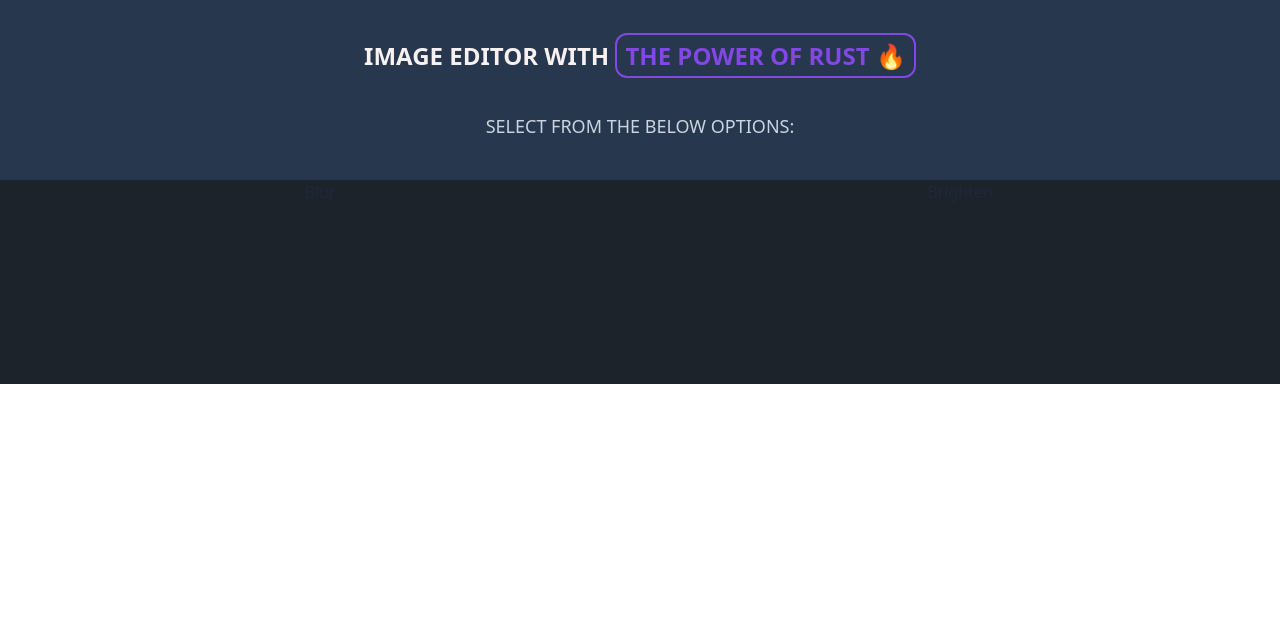
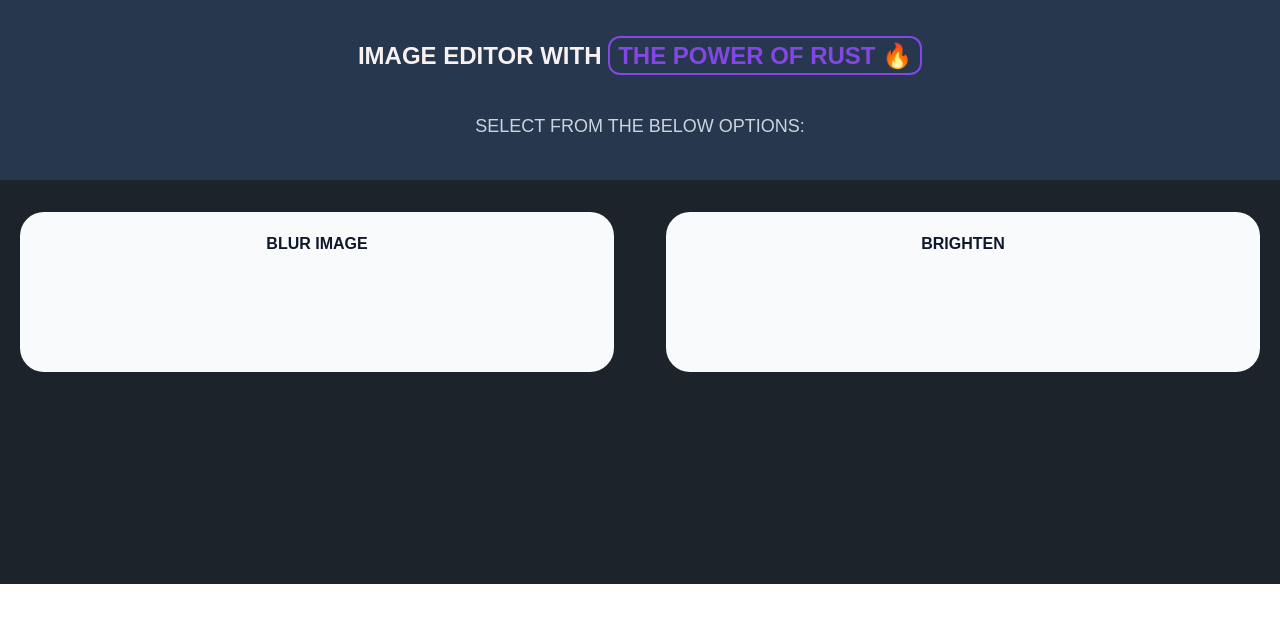
Before and after one commit to FuryACE007/rusty-img, a React (Create React App) app: page / in a window 1280 px wide. Shown: the top 622 px of the page. Built offline with nearby package versions, Linux system fonts and the light colour scheme.

Commit message:
added colors

```diff
--- a/src/App.js
+++ b/src/App.js
@@ -1,4 +1,6 @@
 function App() {
+  const cardStyle = "bg-slate-50 mx-5 my-8 rounded-3xl min-h-[10rem] py-5 ";
+  const cardGridCommonStyle = "flex-col text-slate-900 font-semibold  uppercase items-center min-h-full bg-[#1D232A]";
   return (
     <div className="flex">
       <div className="flex-col w-screen mx-auto items-center text-center">
@@ -9,16 +11,17 @@
               the power of Rust 🔥
             </span>
           </h1>
-          <h3 className="text-lg text-slate-300 font-medium my-10 uppercase">Select from the below options:</h3>
+          <h3 className="text-lg text-slate-300 font-medium my-10 uppercase">
+            Select from the below options:
+          </h3>
         </div>
-        <div className="flex-col items-center min-h-full bg-[#1D232A]">
-          <div className="grid grid-cols-2">
-            <div className="">
-              Blur
+        <div className={cardGridCommonStyle}>
+          <div className="grid grid-cols-2 gap-3">
+            <div className={cardStyle}>
+              <h3>Blur Image</h3>
+
             </div>
-            <div className="">
-              Brighten
-            </div>
+            <div className={cardStyle}>Brighten</div>
           </div>
         </div>
       </div>
--- a/src/index.css
+++ b/src/index.css
@@ -2,6 +2,11 @@
 @tailwind components;
 @tailwind utilities;
 
+
+@import url('https://fonts.googleapis.com/css2?family=Orbitron:wght@400;500;600&display=swap');
+
+
 body {
   background-color: #27374D;
+  font-family: 'Orbitron', sans-serif;
 }
```
